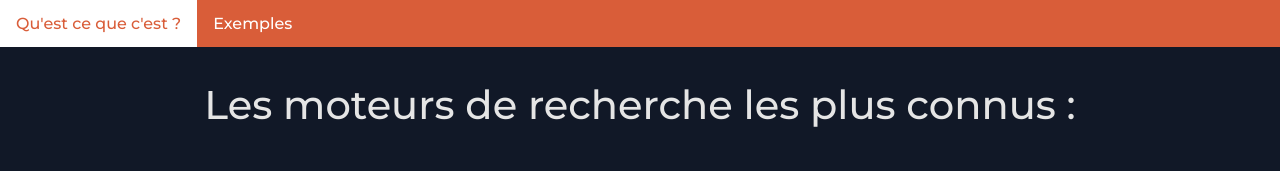
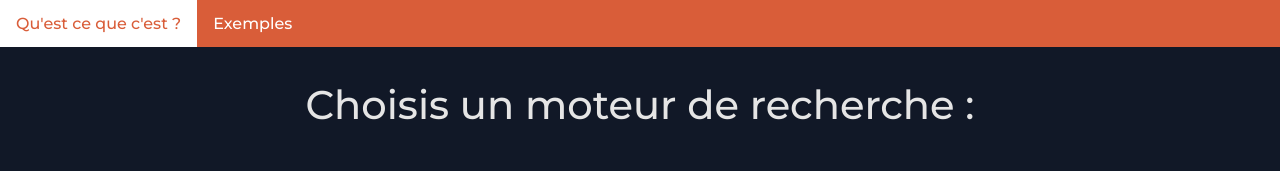
Before and after one commit to ruben-nvs/site-snt, a plain HTML site: page exemples.html in a window 1280 px wide. Shown: the top 171 px of the page. Drawn offline with Linux system fonts and the light colour scheme.

Commit message:
Update exemples.html

```diff
--- a/exemples.html
+++ b/exemples.html
@@ -14,7 +14,7 @@
             <li><a href="exemples.html">Exemples</a></li>
         </ul>
     </nav>
-    <h1 id="title">Les moteurs de recherche les plus connus :</h1>
+    <h1 id="title">Choisis un moteur de recherche :</h1>
     <div id="exemples">
         <a href="google.html"><img class="exemple" alt="Google" src="img/google.png"></a>
         <a href="bing.html"><img class="exemple" alt="Bing" src="img/bing.png"></a>
```
